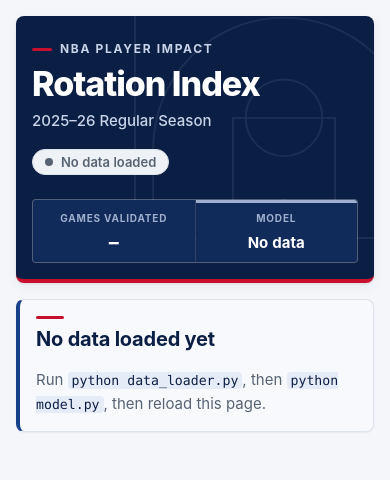
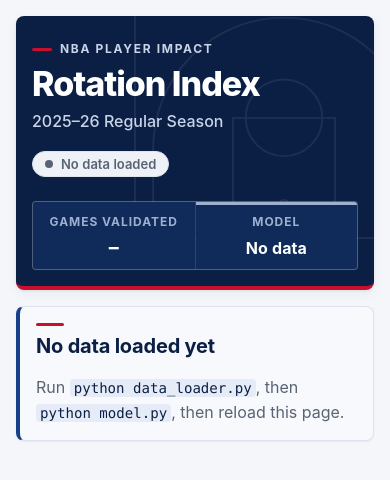
Before and after one commit to RohinCodes15/Rotation-Index, a Flask app: page / in a window 390 px wide. Shown: the top 480 px of the page. Run offline with Flask 3, Linux system fonts and the light colour scheme.

Commit message:
Tighten the visual foundation's tokens and type scale
Every font size now comes from one scale with a 12px floor (the
scoreboard and tag labels were 10-11px), the masthead title scales
with the viewport, and body text steps up to 16px on phones. The
progress track and callout veil become tokens, the repeated eyebrow
label style is one shared rule, and duplicate table, summary and
audit rules are merged.

```diff
--- a/static/style.css
+++ b/static/style.css
@@ -38,17 +38,22 @@
     /* Lighter whole-panel tints for notice sections */
     --good-tint: #f4fbf7;
     --wait-tint: #fffaf0;
+    /* Empty progress track ("not cached") and a translucent fill for nested blocks on tints */
+    --track: #e6ebf2;
+    --surface-veil: rgba(255, 255, 255, 0.65);
 
-    /* Type */
+    /* Type: one scale with a 12px floor; the display size scales with the viewport. */
     --font-sans: -apple-system, BlinkMacSystemFont, "Segoe UI", Roboto, "Helvetica Neue", Arial, sans-serif;
     --font-mono: ui-monospace, SFMono-Regular, Menlo, Consolas, monospace;
     --text-xs: 12px;
     --text-sm: 13px;
+    --text-ui: 14px;
     --text-base: 15px;
     --text-md: 17px;
     --text-lg: 20px;
-    --text-xl: 28px;
-    --text-2xl: 32px;
+    --text-xl: 24px;
+    --text-2xl: 28px;
+    --text-display: clamp(34px, 4vw + 18px, 44px);
     --leading-tight: 1.25;
     --leading-body: 1.55;
     --tracking-caps: 0.06em;
@@ -62,11 +67,11 @@
     --s6: 32px;
     --s7: 48px;
 
-    /* Shape and depth */
+    /* Widths, shape and depth */
     --page-width: 1200px;
+    --measure: 75ch;
     --radius-sm: 4px;
     --radius: 8px;
-    --radius-lg: 12px;
     --radius-pill: 999px;
     --shadow-sm: 0 1px 2px rgba(11, 31, 69, 0.06);
     --shadow: 0 1px 3px rgba(11, 31, 69, 0.08), 0 4px 12px rgba(11, 31, 69, 0.05);
@@ -127,7 +132,7 @@ h3 {
 }
 
 p {
-    max-width: 75ch;
+    max-width: var(--measure);
     margin: 0 0 var(--s3);
     color: var(--muted);
 }
@@ -287,7 +292,7 @@ code {
 
 .scoreboard dt {
     color: var(--on-navy-dim);
-    font-size: 11px;
+    font-size: var(--text-xs);
     font-weight: 700;
     letter-spacing: 0.12em;
     text-transform: uppercase;
@@ -297,7 +302,7 @@ code {
 .scoreboard dd {
     margin: var(--s1) 0 0;
     color: var(--white);
-    font-size: var(--text-xl);
+    font-size: var(--text-2xl);
     font-weight: 700;
     line-height: 1.1;
     font-variant-numeric: tabular-nums;
@@ -1098,6 +1090,11 @@ summary:hover {
 }
 
 @media (max-width: 640px) {
+    /* Body text steps up to 16px on phones. */
+    :root {
+        --text-base: 16px;
+    }
+
     main {
         gap: var(--s4);
         padding: var(--s4) var(--s4) var(--s6);
@@ -1124,7 +1117,6 @@ summary:hover {
     }
 
     .scoreboard dt {
-        font-size: 10px;
         letter-spacing: 0.08em;
         white-space: normal;
     }
```
Also changed, not shown: other parts of static/style.css (+45 -82 lines).
